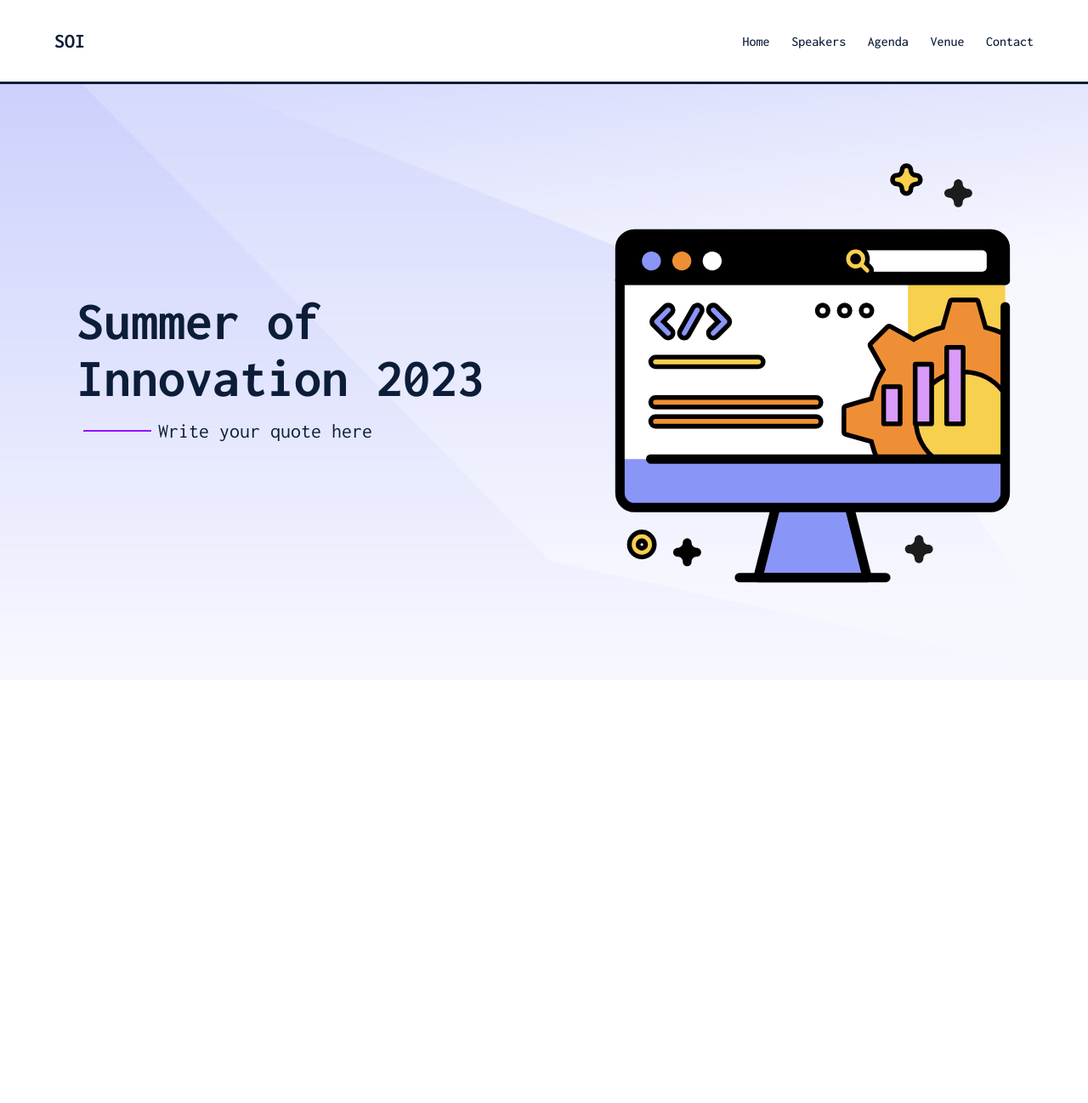
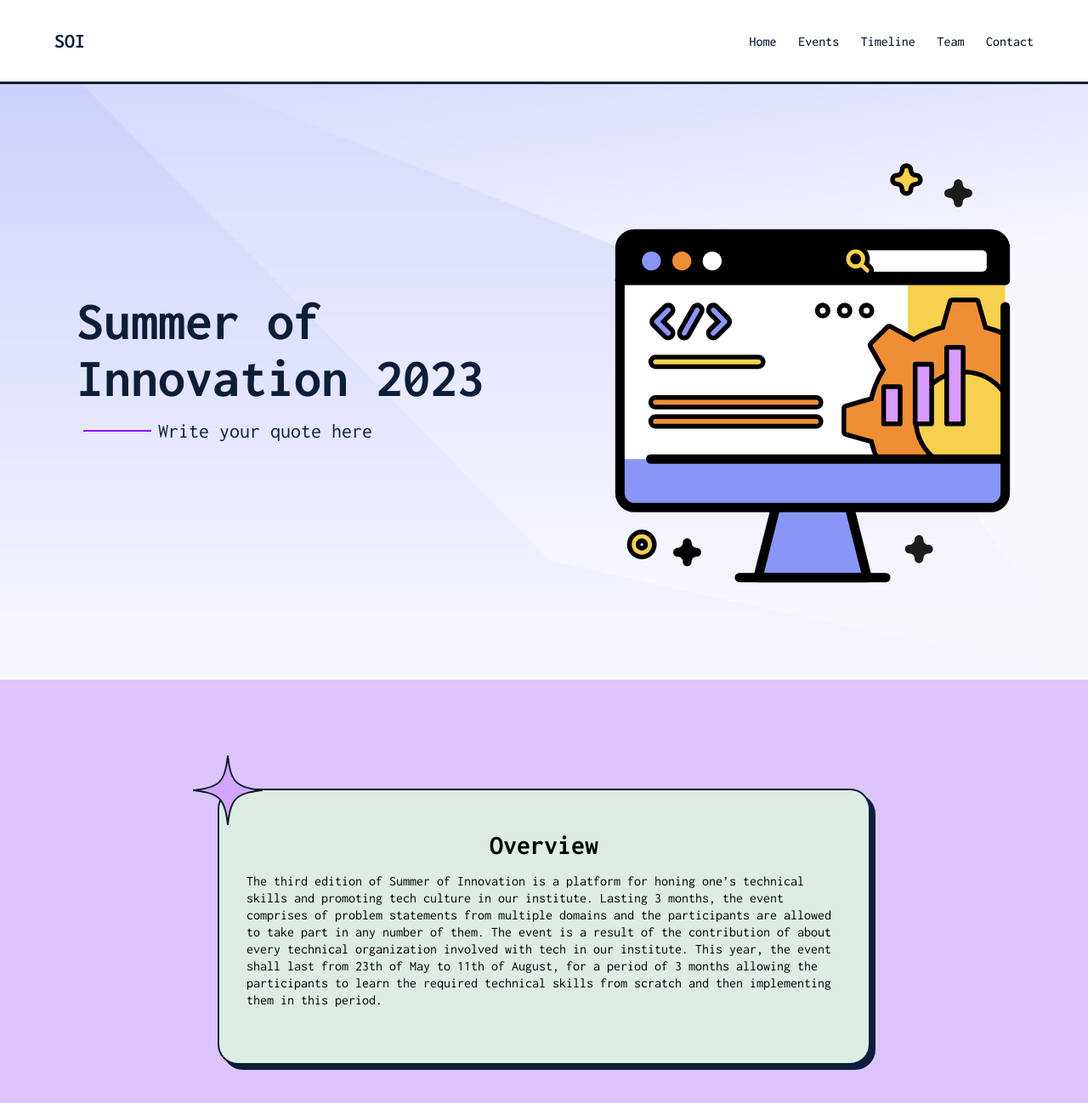
Before and after one commit to oss2019/SOI_2k23, a Next.js app: page / in a window 1280 px wide. Shown: the top 1298 px of the page at 85% size. Before the commit the page ends 800 px from the top, so only its background shows below. Built offline with nearby package versions, Linux system fonts and the light colour scheme.

Commit message:
added more hero content

```diff
--- a/src/components/AppBar/AppBar.jsx
+++ b/src/components/AppBar/AppBar.jsx
@@ -20,16 +20,16 @@ export default function AppBar({ current }) {
               </div>
             </div>
             <div className={styles.option}>
-              <div>Speakers</div>
+              <div>Events</div>
             </div>
             <div className={styles.option}>
               <div>
-                Agenda
+                Timeline
               </div>
             </div>
             <div className={styles.option}>
               <div>
-                Venue
+                Team
               </div>
             </div>
             <div className={styles.option}>
--- a/src/components/AppBar/AppBar.module.css
+++ b/src/components/AppBar/AppBar.module.css
@@ -225,15 +225,19 @@
      padding-top:10rem;
      padding-right:2rem;
      transition:all 0.7s ease-in-out;
+     border-left:4px solid var(--text-black);
   }
 
    .option{
      text-align: right;
      font-size: 2rem;
+     margin-left:1.5rem;
+     padding-top:1rem;
   }
 
    .option + .option{
-     margin-top:1.5rem;
+     margin-top:1rem;
+
    }
 
    .activeSidebar{
--- a/src/components/Hero/Hero.jsx
+++ b/src/components/Hero/Hero.jsx
@@ -21,6 +21,21 @@ export default function Hero() {
         </div>
       </div>
     </div>
+    <div className={styles.aboutWrapper}>
+      <div className={`page-wrapper`}>
+        <div className={styles.aboutMain}>
+          <div className={styles.aboutStyleStar}>
+            <Image src='/hero/style-star.svg' layout='fill' />
+          </div>
+          <div className={styles.aboutTitle}>
+            <h1>Overview</h1>
+          </div>
+          <div className={styles.aboutContent}>
+            The third edition of Summer of Innovation is a platform for honing one’s technical skills and promoting tech culture in our institute. Lasting 3 months, the event comprises of problem statements from multiple domains and the participants are allowed to take part in any number of them. The event is a result of the contribution of about every technical organization involved with tech in our institute. This year, the event shall last from 23th of May to 11th of August, for a period of 3 months allowing the participants to learn the required technical skills from scratch and then implementing them in this period.
+          </div>
+        </div>
+      </div>
+    </div>
 
   </>
 }
--- a/src/components/Hero/Hero.module.css
+++ b/src/components/Hero/Hero.module.css
@@ -57,6 +57,41 @@
   height:500px;
 }
 
+.aboutWrapper{
+  background-color: var(--medium-purple);
+  padding:8rem 0;
+}
+
+.aboutMain{
+  position: relative;
+  max-width: 700px;
+  margin:0 auto;
+  background-color: var(--light-green);
+  padding:2rem 2rem 4rem;
+  border-radius: 24px;
+  border:2px solid var(--text-black);
+  box-shadow: 6px 6px 0 0 var(--text-black);
+}
+
+.aboutStyleStar{
+  position: absolute;
+  width:100px;
+  height:100px;
+  top:-50px;
+  left:-40px;
+}
+
+.aboutTitle{
+  margin:1rem 0;
+  text-align: center;
+}
+
+.aboutContent{
+  line-height: 1.25rem;
+}
+
+
+
 @media(max-width:900px){
   .hero{
     position: relative;
--- a/src/pages/index.js
+++ b/src/pages/index.js
@@ -8,7 +8,7 @@ export default function Home() {
   return (
     <>
       <Head>
-        <title>Create Next App</title>
+        <title>SOI 2023</title>
         <meta name="description" content="Generated by create next app" />
         <meta name="viewport" content="width=device-width, initial-scale=1" />
         <link rel="icon" href="/favicon.ico" />
--- a/src/styles/globals.css
+++ b/src/styles/globals.css
@@ -18,6 +18,8 @@
   --primary-gray:rgb(201, 209, 222);
   --primary-dark-blue:rgba(12,29,57,255);
   --light-purple:rgba(195,201,252,255);
+  --medium-purple:rgb(220,196,252);
+  --light-green:rgb(220,238,227);
 
   /*---------Fonts--------------------*/
   --font-fancy:'Inconsolata', monospace;
@@ -31,19 +33,24 @@ body{
   font-smooth: always;
 }
 
+html{
+  overflow-x: hidden;
+}
+
 .page-wrapper{
-  width:100%;
+  position: relative;
+  width:calc(100% - 160px);
   margin:0 auto;
-  max-width:1600px;
-  padding-right:8rem;
-  padding-left:8rem;
+  max-width: 1100px;
 }
 
 
 
 @media(max-width:900px){
   .page-wrapper{
-    padding-right:1.5rem;
-    padding-left:1.5rem;
+    position: relative;
+    width:calc(100% - 60px);
+    margin:0 auto;
+    max-width: 1100px;
   }
 }
```
Also changed, not shown: public/Hero/style-star.svg (added).
